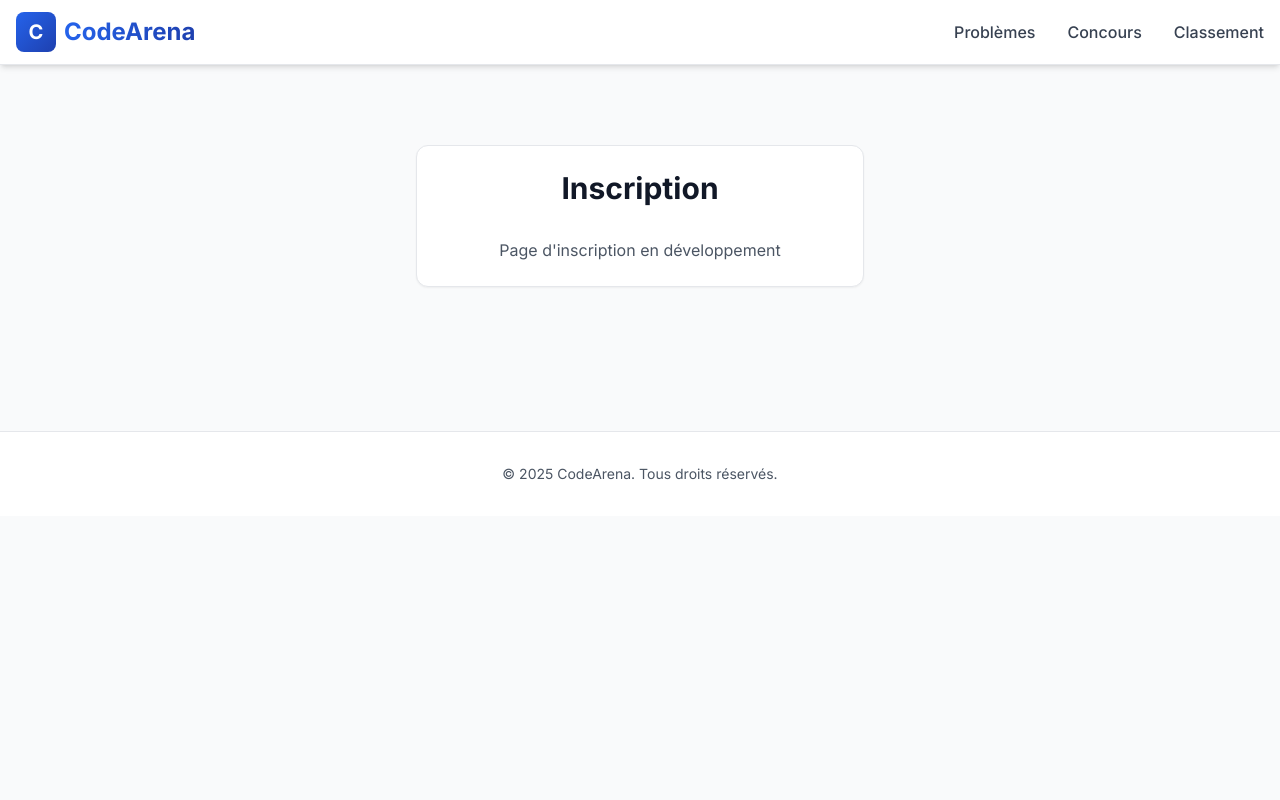
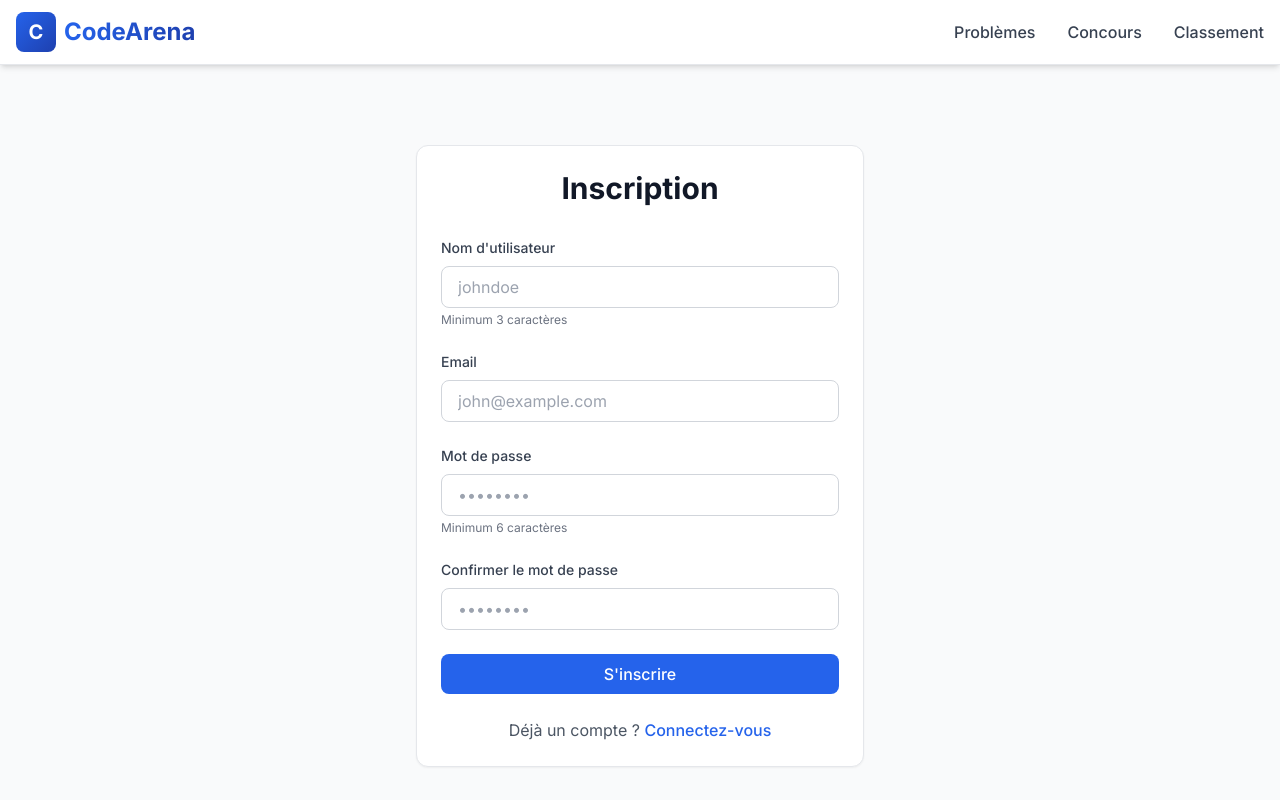
Before and after one commit to AGL2304/CodeArena_EcoleIT_Pisc, a Vue app in the folder frontend/: page /register in a window 1280 px wide. Shown: the top 800 px of the page. Built offline with nearby package versions, Linux system fonts and the light colour scheme; no server answers.

Commit message:
Initialisation du front Authgit add .

```diff
--- a/frontend/src/views/auth/LoginView.vue
+++ b/frontend/src/views/auth/LoginView.vue
@@ -2,7 +2,104 @@
   <div class="max-w-md mx-auto py-12">
     <div class="card">
       <h1 class="text-3xl font-bold text-center mb-8">Connexion</h1>
-      <p class="text-center text-gray-600">Page de connexion en développement</p>
+
+      <form @submit.prevent="handleSubmit" class="space-y-6">
+        <!-- Email -->
+        <div>
+          <label for="email" class="block text-sm font-medium text-gray-700 mb-2">
+            Email
+          </label>
+          <input
+            id="email"
+            v-model="form.email"
+            type="email"
+            required
+            class="input"
+            placeholder="john@example.com"
+            :disabled="userStore.isLoading"
+          />
+        </div>
+
+        <!-- Mot de passe -->
+        <div>
+          <label for="password" class="block text-sm font-medium text-gray-700 mb-2">
+            Mot de passe
+          </label>
+          <input
+            id="password"
+            v-model="form.password"
+            type="password"
+            required
+            class="input"
+            placeholder="••••••••"
+            :disabled="userStore.isLoading"
+          />
+        </div>
+
+        <!-- Message d'erreur -->
+        <div v-if="userStore.error" class="bg-red-50 border border-red-200 text-red-600 px-4 py-3 rounded-lg text-sm">
+          {{ userStore.error }}
+        </div>
+
+        <!-- Message de succès -->
+        <div v-if="successMessage" class="bg-green-50 border border-green-200 text-green-600 px-4 py-3 rounded-lg text-sm">
+          {{ successMessage }}
+        </div>
+
+        <!-- Bouton de soumission -->
+        <button
+          type="submit"
+          :disabled="userStore.isLoading"
+          class="btn btn-primary w-full"
+        >
+          <span v-if="!userStore.isLoading">Se connecter</span>
+          <span v-else class="flex items-center justify-center">
+            <svg class="animate-spin h-5 w-5 mr-3" viewBox="0 0 24 24">
+              <circle class="opacity-25" cx="12" cy="12" r="10" stroke="currentColor" stroke-width="4" fill="none"></circle>
+              <path class="opacity-75" fill="currentColor" d="M4 12a8 8 0 018-8V0C5.373 0 0 5.373 0 12h4zm2 5.291A7.962 7.962 0 014 12H0c0 3.042 1.135 5.824 3 7.938l3-2.647z"></path>
+            </svg>
+            Connexion en cours...
+          </span>
+        </button>
+      </form>
+
+      <!-- Lien vers inscription -->
+      <div class="mt-6 text-center">
+        <p class="text-gray-600">
+          Pas encore de compte ?
+          <RouterLink to="/register" class="text-primary-600 hover:text-primary-700 font-medium">
+            Inscrivez-vous
+          </RouterLink>
+        </p>
+      </div>
     </div>
   </div>
 </template>
+
+<script setup>
+import { ref } from 'vue'
+import { RouterLink, useRouter } from 'vue-router'
+import { useUserStore } from '@/stores/user'
+
+const router = useRouter()
+const userStore = useUserStore()
+
+const form = ref({
+  email: '',
+  password: ''
+})
+
+const successMessage = ref('')
+
+const handleSubmit = async () => {
+  successMessage.value = ''
+  const success = await userStore.login(form.value)
+
+  if (success) {
+    successMessage.value = 'Connexion réussie ! Redirection...'
+    setTimeout(() => {
+      router.push('/')
+    }, 1000)
+  }
+}
+</script>
--- a/frontend/src/views/auth/RegisterView.vue
+++ b/frontend/src/views/auth/RegisterView.vue
@@ -2,7 +2,166 @@
   <div class="max-w-md mx-auto py-12">
     <div class="card">
       <h1 class="text-3xl font-bold text-center mb-8">Inscription</h1>
-      <p class="text-center text-gray-600">Page d'inscription en développement</p>
+
+      <form @submit.prevent="handleSubmit" class="space-y-6">
+        <!-- Nom d'utilisateur -->
+        <div>
+          <label for="username" class="block text-sm font-medium text-gray-700 mb-2">
+            Nom d'utilisateur
+          </label>
+          <input
+            id="username"
+            v-model="form.username"
+            type="text"
+            required
+            minlength="3"
+            class="input"
+            placeholder="johndoe"
+            :disabled="userStore.isLoading"
+          />
+          <p class="text-xs text-gray-500 mt-1">Minimum 3 caractères</p>
+        </div>
+
+        <!-- Email -->
+        <div>
+          <label for="email" class="block text-sm font-medium text-gray-700 mb-2">
+            Email
+          </label>
+          <input
+            id="email"
+            v-model="form.email"
+            type="email"
+            required
+            class="input"
+            placeholder="john@example.com"
+            :disabled="userStore.isLoading"
+          />
+        </div>
+
+        <!-- Mot de passe -->
+        <div>
+          <label for="password" class="block text-sm font-medium text-gray-700 mb-2">
+            Mot de passe
+          </label>
+          <input
+            id="password"
+            v-model="form.password"
+            type="password"
+            required
+            minlength="6"
+            class="input"
+            placeholder="••••••••"
+            :disabled="userStore.isLoading"
+          />
+          <p class="text-xs text-gray-500 mt-1">Minimum 6 caractères</p>
+        </div>
+
+        <!-- Confirmation du mot de passe -->
+        <div>
+          <label for="confirmPassword" class="block text-sm font-medium text-gray-700 mb-2">
+            Confirmer le mot de passe
+          </label>
+          <input
+            id="confirmPassword"
+            v-model="form.confirmPassword"
+            type="password"
+            required
+            class="input"
+            placeholder="••••••••"
+            :disabled="userStore.isLoading"
+            @input="checkPasswordMatch"
+          />
+          <p v-if="passwordMismatch && form.confirmPassword" class="text-xs text-red-600 mt-1">
+            Les mots de passe ne correspondent pas
+          </p>
+        </div>
+
+        <!-- Message d'erreur -->
+        <div v-if="error" class="bg-red-50 border border-red-200 text-red-600 px-4 py-3 rounded-lg text-sm">
+          {{ error }}
+        </div>
+
+        <!-- Message de succès -->
+        <div v-if="successMessage" class="bg-green-50 border border-green-200 text-green-600 px-4 py-3 rounded-lg text-sm">
+          {{ successMessage }}
+        </div>
+
+        <!-- Bouton de soumission -->
+        <button
+          type="submit"
+          :disabled="userStore.isLoading || passwordMismatch"
+          class="btn btn-primary w-full"
+        >
+          <span v-if="!userStore.isLoading">S'inscrire</span>
+          <span v-else class="flex items-center justify-center">
+            <svg class="animate-spin h-5 w-5 mr-3" viewBox="0 0 24 24">
+              <circle class="opacity-25" cx="12" cy="12" r="10" stroke="currentColor" stroke-width="4" fill="none"></circle>
+              <path class="opacity-75" fill="currentColor" d="M4 12a8 8 0 018-8V0C5.373 0 0 5.373 0 12h4zm2 5.291A7.962 7.962 0 014 12H0c0 3.042 1.135 5.824 3 7.938l3-2.647z"></path>
+            </svg>
+            Inscription en cours...
+          </span>
+        </button>
+      </form>
+
+      <!-- Lien vers connexion -->
+      <div class="mt-6 text-center">
+        <p class="text-gray-600">
+          Déjà un compte ?
+          <RouterLink to="/login" class="text-primary-600 hover:text-primary-700 font-medium">
+            Connectez-vous
+          </RouterLink>
+        </p>
+      </div>
     </div>
   </div>
 </template>
+
+<script setup>
+import { ref, computed } from 'vue'
+import { RouterLink, useRouter } from 'vue-router'
+import { useUserStore } from '@/stores/user'
+
+const router = useRouter()
+const userStore = useUserStore()
+
+const form = ref({
+  username: '',
+  email: '',
+  password: '',
+  confirmPassword: ''
+})
+
+const passwordMismatch = ref(false)
+const successMessage = ref('')
+
+const error = computed(() => {
+  if (passwordMismatch.value) {
+    return 'Les mots de passe ne correspondent pas'
+  }
+  return userStore.error
+})
+
+const checkPasswordMatch = () => {
+  if (form.value.confirmPassword) {
+    passwordMismatch.value = form.value.password !== form.value.confirmPassword
+  }
+}
+
+const handleSubmit = async () => {
+  if (form.value.password !== form.value.confirmPassword) {
+    passwordMismatch.value = true
+    return
+  }
+
+  successMessage.value = ''
+  const { confirmPassword, ...registerData } = form.value
+  const success = await userStore.register(registerData)
+
+  if (success) {
+    successMessage.value = 'Inscription réussie ! Redirection...'
+    setTimeout(() => {
+      router.push('/')
+    }, 1000)
+  }
+}
+</script>
```
Also changed, not shown: 2 other files (tests, documents, lock files or other folders).
